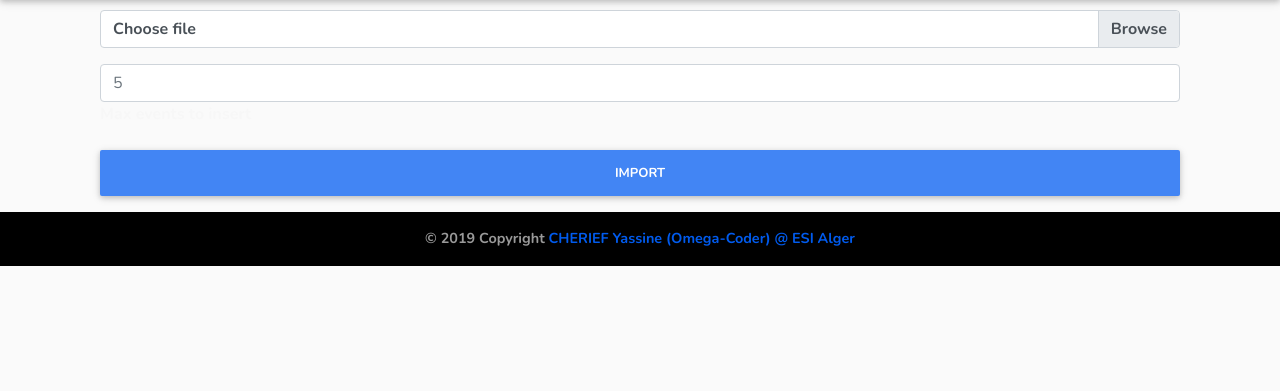
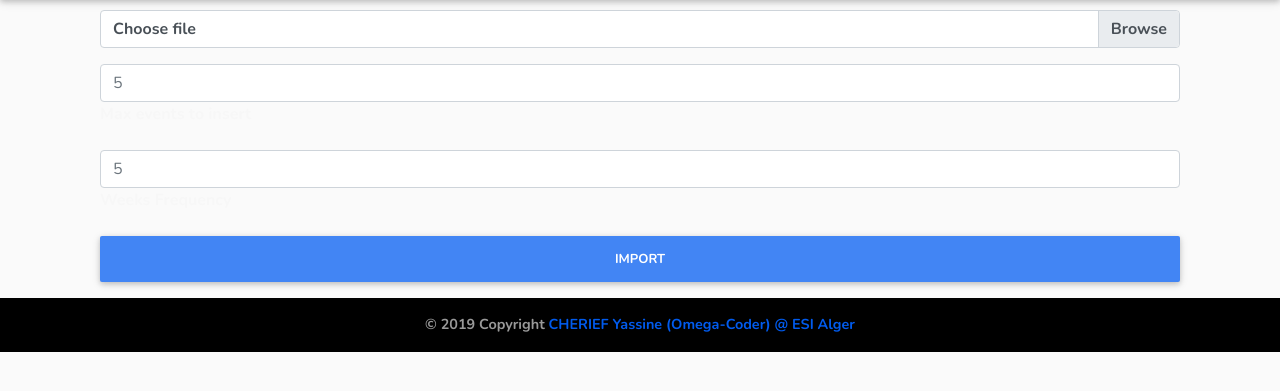
Before and after one commit to omega-coder/fet-to-calendar-api-manager, a Flask app: template fet_api_to_gcal/templates/import.html.j2 in a window 1280 px wide. Shown: the part 57-448 px from the top of the page. Run offline with Flask 2, Linux system fonts and the light colour scheme; the template is opened without the code that fills it, so the values that code supplies are empty; some libraries are stand-ins or nearby versions.

Commit message:
Adds events frquency param

```diff
--- a/fet_api_to_gcal/templates/import.html.j2
+++ b/fet_api_to_gcal/templates/import.html.j2
@@ -14,6 +14,12 @@
         <div class="form-group">
             <input class="form-control" name="max_events" type="number" min="0" id="max_events" placeholder="5" required>
             <label for="max_events">Max events to insert</label>
+            <div class="valid-feedback">Valid.</div>
+            <div class="invalid-feedback">Please fill out this field.</div>
+        </div>
+        <div class="form-group">
+            <input class="form-control" name="events_freq" type="number" min="0" id="events_freq" placeholder="5" required>
+            <label for="events_freq">Weeks Frequency</label>
             <div class="valid-feedback">Valid.</div>
             <div class="invalid-feedback">Please fill out this field.</div>
         </div>
```
